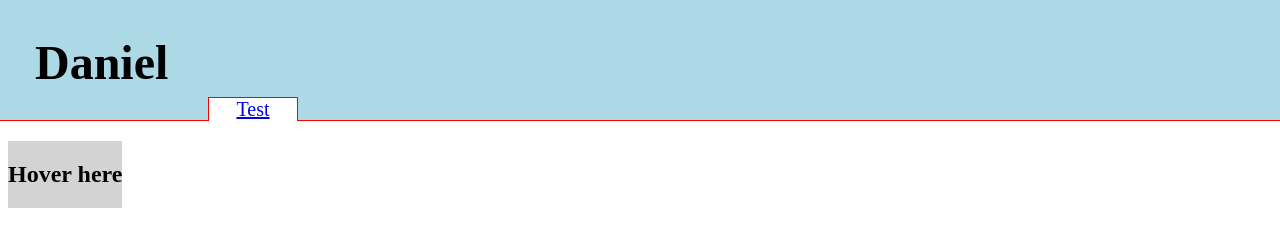
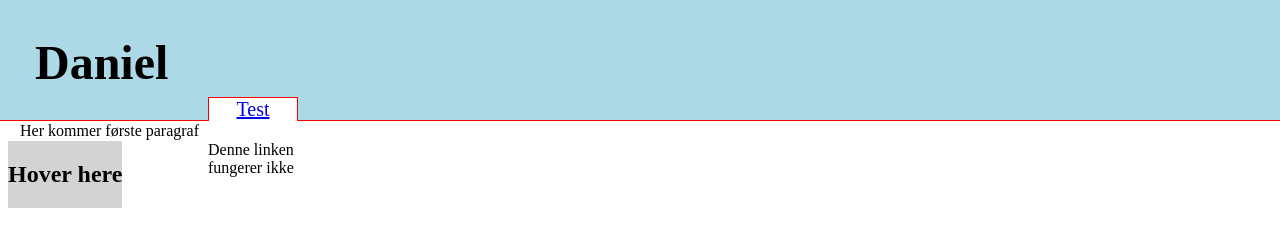
Before and after one commit to dkallak/github_dummy, a plain HTML site: page index.html in a window 1280 px wide. Drawn offline with Linux system fonts and the light colour scheme.

Commit message:
Updated index

```diff
--- a/index.html
+++ b/index.html
@@ -39,10 +39,12 @@ div.meny {
 <body>
 <div class="banner">
 	<h1> Daniel</h1>
+	<p>Her kommer første paragraf</p>
 </div>
 
 <div class="ommeg">
 	<p id="ommeg"><a href ="ommeg.html">Test</a></p>
+	<p>Denne linken fungerer ikke</p>
 </div>
 
 <div class="meny">
```
